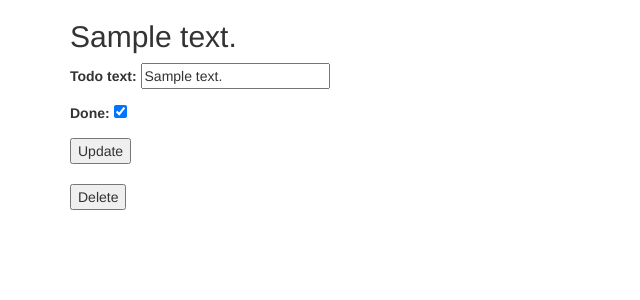
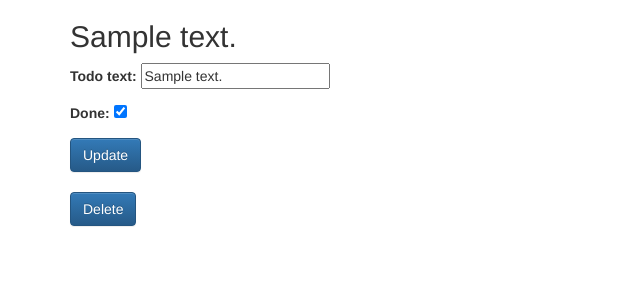
Before and after one commit to philratcliffe/todo, a Django app: page /todo/1/ in a window 1280 px wide. Shown: the top 300 px of the page, without its empty margins (0-640 px from the left). Run offline with Django 3.2, Linux system fonts and the light colour scheme; tables that the repository leaves empty hold one stand-in row (values such as "Sample post"); some libraries are stand-ins or nearby versions.

Commit message:
Updated button style to bootstrap

```diff
--- a/todo/templates/todo/index.html
+++ b/todo/templates/todo/index.html
@@ -28,7 +28,9 @@
 
     <br />
     <form action="{% url 'add' %}" method="get">
-        <input type="submit" value="Add ToDo" />
+        <div class="form-actions">
+            <button type="submit" class="btn btn-primary" >Add ToDo</button>
+        </div>
     </form>
 
 {% endblock content %}
--- a/todo/templates/todo/todo_confirm_delete.html
+++ b/todo/templates/todo/todo_confirm_delete.html
@@ -4,6 +4,8 @@
 <h2> Delete a TODO</h2>
 <form action="" method="post">{% csrf_token %}
     <p>Are you sure you want to delete "{{ object.todo_text }}"?</p>
-    <input type="submit" value="Confirm" />
+    <div class="form-actions">
+        <button type="submit" class="btn btn-primary" >Confirm</button>
+    </div>
 </form>
 {% endblock content %}
--- a/todo/templates/todo/todo_update_form.html
+++ b/todo/templates/todo/todo_update_form.html
@@ -6,12 +6,16 @@
 
     <form action="" method="post">{% csrf_token %}
         {{ form.as_p }}
-        <input type="submit" value="Update" />
+        <div class="form-actions">
+            <button type="submit" class="btn btn-primary" >Update</button>
+        </div>
     </form>
 
     <br />
     <form action="{% url 'delete' todo.id %}">
-        <input type="submit" value="Delete">
+        <div class="form-actions">
+            <button type="submit" class="btn btn-primary" >Delete</button>
+        </div>
     </form>
 
 {% endblock content %}
```
